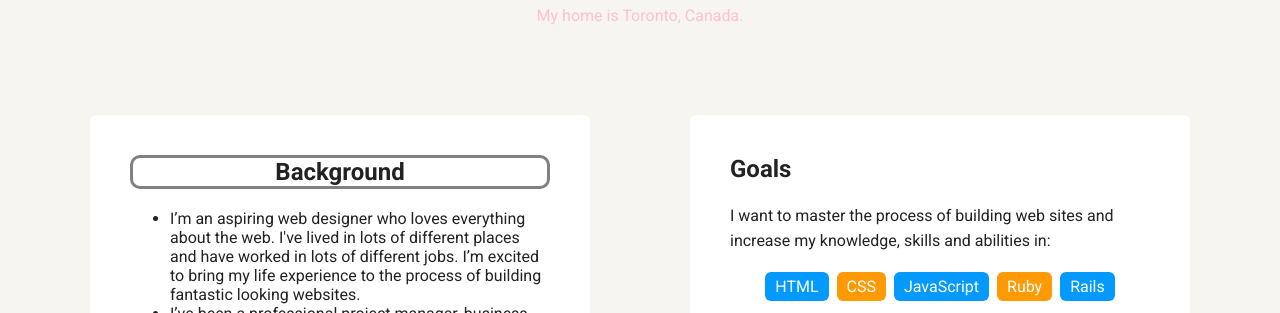
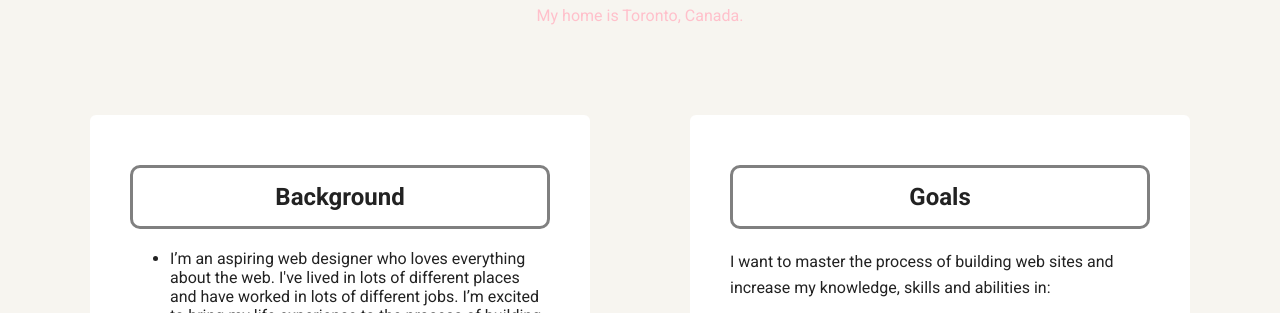
Before and after one commit to vanvivi/treehouse, a plain HTML site: page project/index.html in a window 1280 px wide. Shown: the part 415-728 px from the top of the page. Drawn offline with Linux system fonts and the light colour scheme; a web font is replaced by a local one.

Commit message:
Aprendendo padding and margin

```diff
--- a/project/index.html
+++ b/project/index.html
@@ -39,7 +39,7 @@
       </div>
 
       <div class="card">
-        <h2>Goals</h2>
+        <h2 class= "card-title">Goals </h2>
         <p>I want to master the process of building web sites and increase my knowledge, skills and abilities in:</p>
         <ul class="skills">
           <li>HTML</li>
--- a/project/styles.css
+++ b/project/styles.css
@@ -211,6 +211,8 @@ h3{
 }
 .card-title{
   text-align: center;
+  padding: 15px; /*padding eh o espaco inside the element box and margin in the space outside de element box*/
   border: solid grey 3px;
+  margin-top: 30px;
   border-radius: 10px; /* se colocar border-radius 50% vc consegue fazer um circulo*/
 }
```
